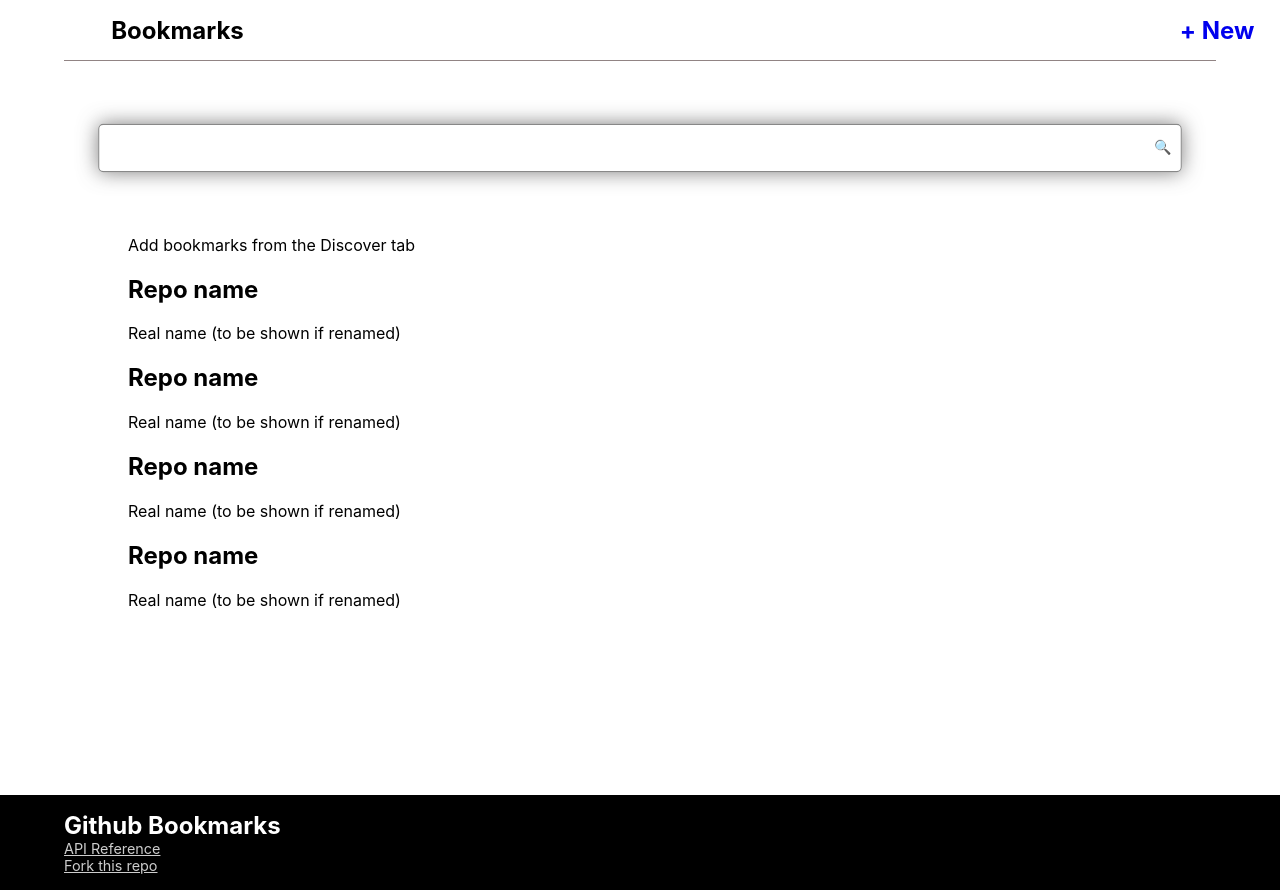
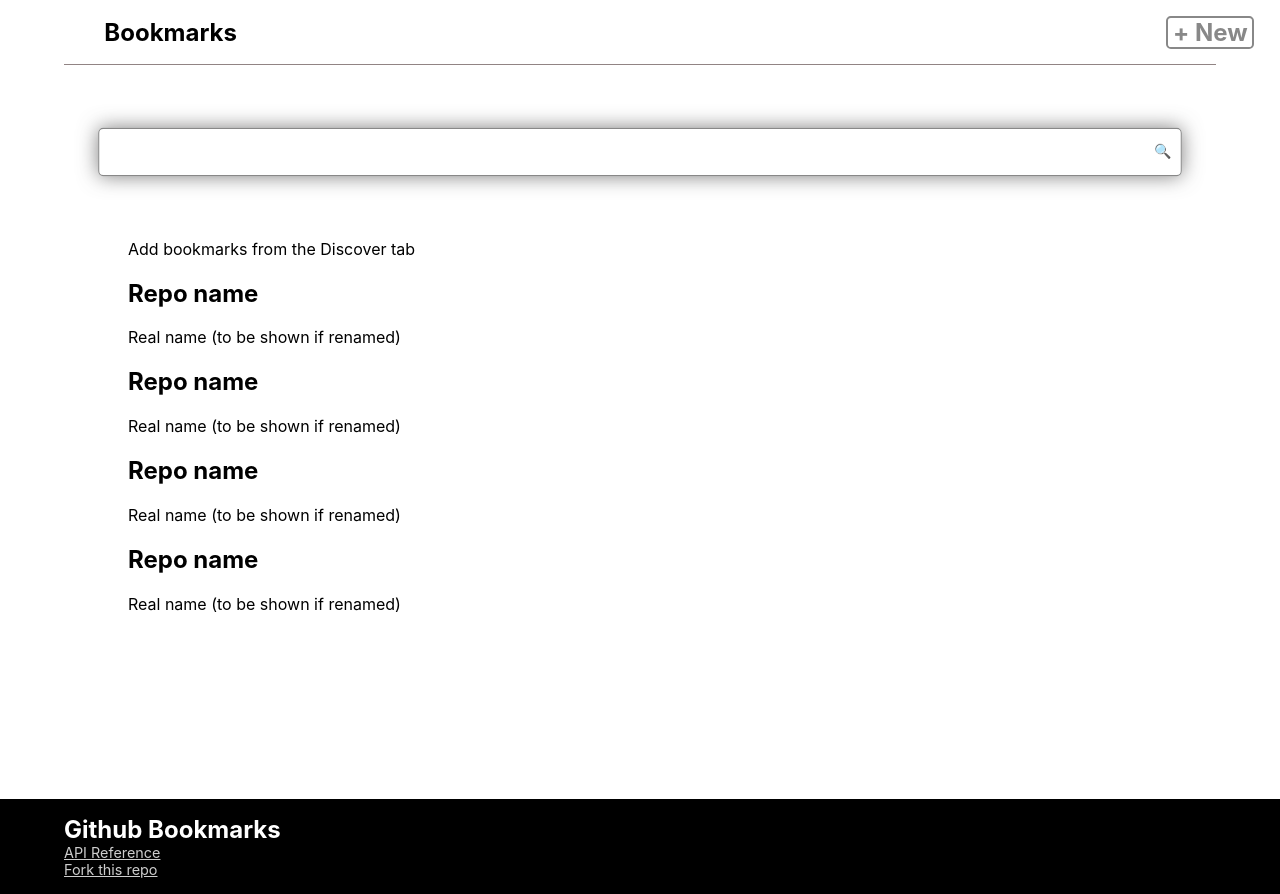
Before and after one commit to iam-shimin/gh-bookmarks, a React (Create React App) app: page / in a window 1280 px wide. Built offline with nearby package versions, Linux system fonts and the light colour scheme.

Commit message:
style titlebar buttons/links

```diff
--- a/src/style/titleBar.css
+++ b/src/style/titleBar.css
@@ -40,3 +40,27 @@
 .titlebar-backbtn {
 	scale: 1.2;
 }
+
+.titlebar-backbtn:focus,
+.titlebar-backbtn:hover {
+	color: black;
+}
+
+.titlebar-backbtn,
+.addbmk-btn {
+	color: #888;
+}
+
+.addbmk-btn {
+	padding: 0rem 0.3rem;
+	border: solid 2px;
+	border-radius: 0.3rem;
+}
+
+.addbmk-btn:focus {
+	color: orangered;
+}
+
+.addbmk-btn:hover {
+	color: orange;
+}
```
Lines whose indentation alone changed are shown as unchanged.
